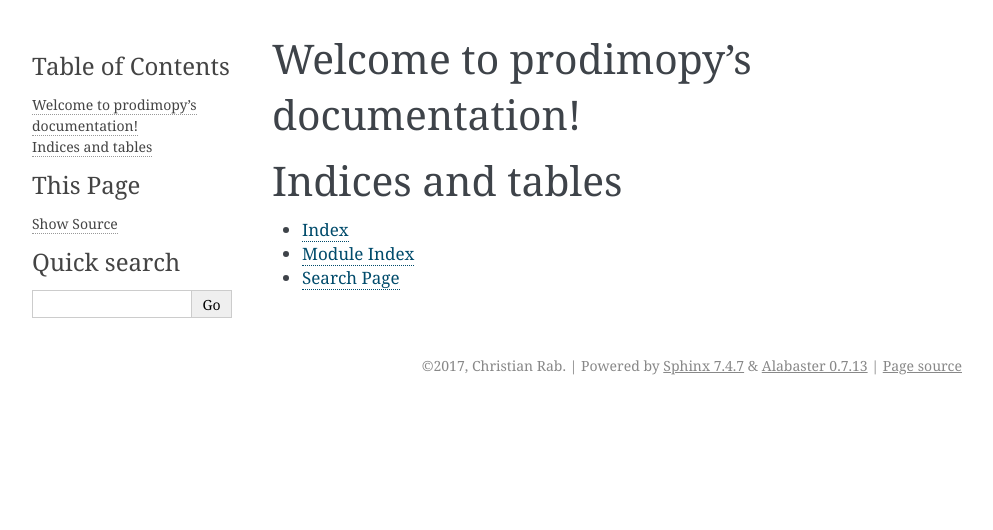
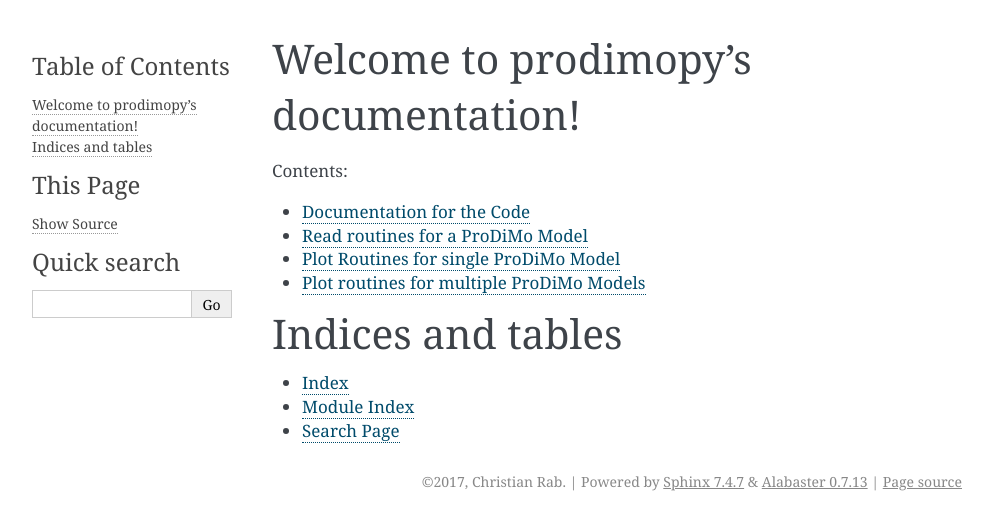
Before and after one commit to saint-germain/prodimopy_test, a Sphinx documentation site: the page built from docs/index.rst, in a window 1280 px wide. Shown: the top 530 px of the page, without its empty margins (148-1141 px from the left). Built offline with Sphinx 7.4.7, drawn with Linux system fonts in a browser that asks for light colours.

Commit message:
Included autodocs of modules in the Documentation.

```diff
--- /dev/null
+++ b/docs/code.rst
@@ -0,0 +1,18 @@
+Documentation for the Code
+**************************
+
+
+Read routines for a ProDiMo Model
+*********************************
+.. automodule:: prodimopy.read
+   :members:
+
+Plot Routines for single ProDiMo Model
+**************************************
+.. automodule:: prodimopy.plot
+   :members:
+
+Plot routines for multiple ProDiMo Models
+*****************************************
+.. automodule:: prodimopy.plot_models
+   :members:
--- a/docs/index.rst
+++ b/docs/index.rst
@@ -10,6 +10,7 @@
    :maxdepth: 2
    :caption: Contents:
 
+   code
 
 
 Indices and tables
```
